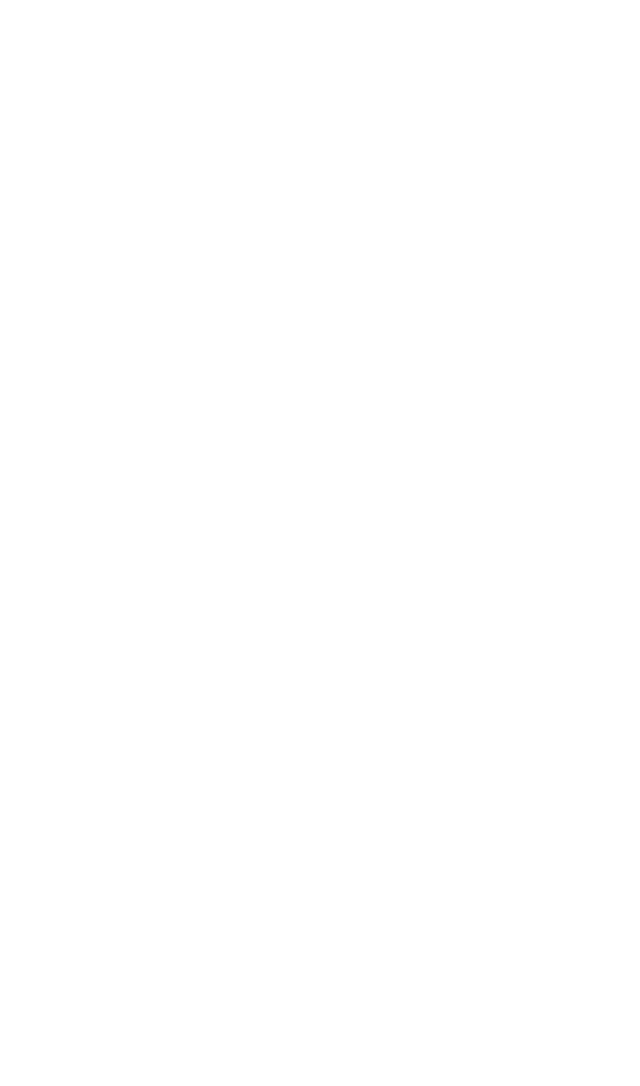
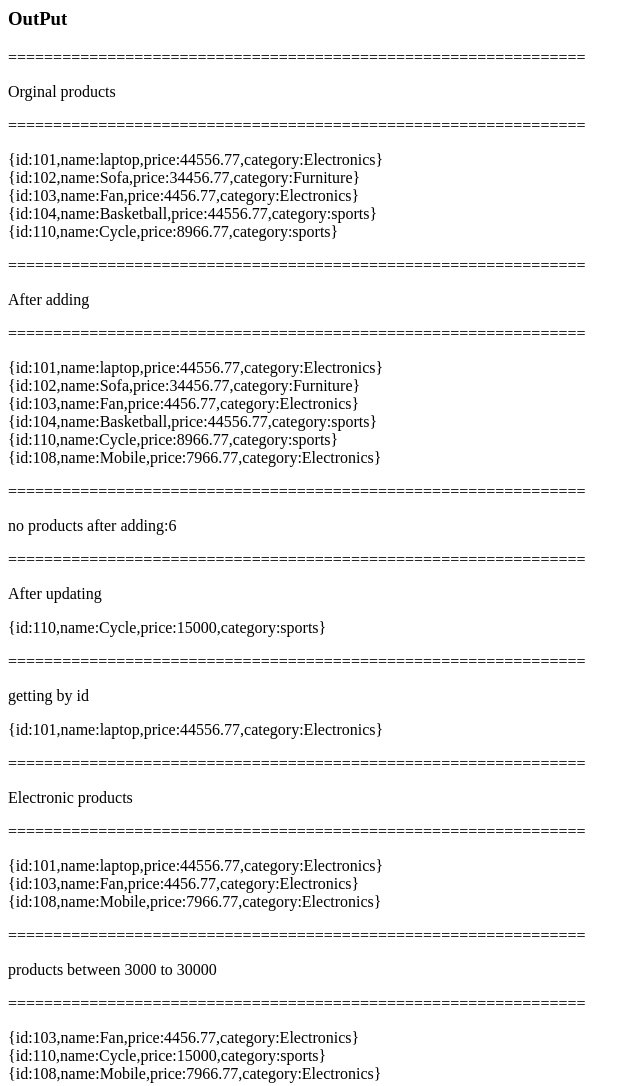
Before and after one commit to Patrickoo7/ofiice_js, a plain HTML site: page assignment/js9/index.html in a window 1280 px wide. Shown: the whole page, without its empty margins (0-640 px from the left). Before the commit the page ends 800 px from the top, so only its background shows below. Drawn offline with Linux system fonts and the light colour scheme.

Commit message:
Add files via upload

```diff
--- a/assignment/js9/index.html
+++ b/assignment/js9/index.html
@@ -1,72 +1,122 @@
 <html>
-    <head>
-        <title>Performing Array Operations</title>
-    </head>
+
+<body>
+    <h3>OutPut </h3>
+    <p>================================================================</p>
+    <p>Orginal products</p>
+    <p>================================================================</p>
+    <p id="p5"></p>
+    <p>================================================================</p>
+    <p>After adding</p>
+    <p>================================================================</p>
+    <p id="p6"></p>
+    <p>================================================================</p>
+    <p id="p2"></p>
+    <p>================================================================</p>
+    <p>After updating</p>
+    <p id="p1"></p>
+    <p>================================================================</p>
+    <p>getting by id</p>
+    <p id="p3"></p>
+    <p>================================================================</p>
+    <p>Electronic products</p>
+    <p>================================================================</p>
+    <p id="p9"></p>
+    <p>================================================================</p>
+    <p>products between 3000 to 30000</p>
+    <p>================================================================</p>
+    <p id="p10"></p>
+
     <script>
+        var cont = "";
+        var aft = "";
+        var delt = "";
         var products =
         [
             { id: 101, name: 'laptop', price: 44556.77, category: 'Electronics' },
             { id: 102, name: 'Sofa', price: 34456.77, category: 'Furniture' },
             { id: 103, name: 'Fan', price: 4456.77, category: 'Electronics' },
             { id: 104, name: 'Basketball', price: 44556.77, category: 'sports' },
-                { id: 105, name: 'Cycle', price: 8966.77, category: 'sports' },
+            { id: 110, name: 'Cycle', price: 8966.77, category: 'sports' },
         ];
 
-        console.log("===========================================================================================\nOriginal Array Of Products\n",products,"\n===========================================================================================\n\nAfter adding new product {id:108, name:'Mobile',price:7966.77,category:'Electronics'} ")
+        for (i = 0; i < products.length; i++)
+        {
+            cont += "{" + "id" + ":" + products[i].id + "," + "name" + ":" + products[i].name + "," + "price" + ":" + products[i].price + "," + "category" + ":" + products[i].category + "}" + "<br>";
+        }
 
-        products.push({ id: 108, name: 'Mobile', price: 7966.77, category: 'Electronics' });
+        console.log("Original Array Of Products")
+        console.log(products)
 
-        console.log("===========================================================================================");
+        document.getElementById("p5").innerHTML = cont;
+
+        console.log("After adding new product {id:108, name:'Mobile',price:7966.77,category:'Electronics'} ")
+
+        document.getElementById("p2").innerHTML = "no products after adding" + ":" + products.push({ id: 108, name: 'Mobile', price: 7966.77, category: 'Electronics' });
+
+        for (i = 0; i < products.length; i++)
+        {
+            aft += "{" + "id" + ":" + products[i].id + "," + "name" + ":" + products[i].name + "," + "price" + ":" + products[i].price + "," + "category" + ":" + products[i].category + "}" + "<br>";
+        }
+
+        document.getElementById("p6").innerHTML = aft;
 
         console.log(products)
 
-        console.log("===========================================================================================");
+        objIndex = products.findIndex((obj => obj.id == 110));
+
+        products[objIndex].price = "15000"
+        document.getElementById("p1").innerHTML = "{" + "id" + ":" + products[4].id + "," + "name" + ":" + products[4].name + "," + "price" + ":" + products[4].price + "," + "category" + ":" + products[4].category + "}";
+
+        objIndex1 = products.find((obj => obj.id == 101));
+        document.getElementById("p3").innerHTML = "{" + "id" + ":" + objIndex1.id + "," + "name" + ":" + objIndex1.name + "," + "price" + ":" + objIndex1.price + "," + "category" + ":" + objIndex1.category + "}";
+
 
         console.log("Product with id 101 :")
         console.log((products[0]))
 
-        console.log("===========================================================================================");
+        delete products[3];
 
-        console.log("update product price with id 110")
-
-        console.log("===========================================================================================");
-
-        var products =
-        [
-            { id: '110', price: '15000' },
-        ];
-
-        function updateData(obj) {
-            var objFound_bool = false;
-            for (var i = 0; i < data.length; i++) {
-                if (obj.name === data[i].name) {
-                    objFound_bool = true;
-                    data[i].value = obj.value;
-                }
-            }
-            if (!objFound_bool) {
-                data.push(obj)
-            }
-        }
+        console.log("After deleating")
 
         console.log(products)
 
-        console.log("===========================================================================================");
+        function groupArrayOfObjects(list, key)
+        {
+            return list.reduce(function (rv, x)
+            {
+                (rv[x[key]] = rv[x[key]] || []).push(x);
+                return rv;
+            }, {});
+        };
 
+
+        var groupedPeople = groupArrayOfObjects(products, "category");
+        var m = groupedPeople.Electronics;
+        var n = "";
+        for (i = 0; i < m.length; i++)
+        {
+            n += "{" + "id" + ":" + m[i].id + "," + "name" + ":" + m[i].name + "," + "price" + ":" + m[i].price + "," + "category" + ":" + m[i].category + "}" + "<br>";
+        }
+
+        document.getElementById("p9").innerHTML = n;
         console.log("Electronics Product : ")
+        console.log(groupedPeople.Electronics);
 
-        console.log("===========================================================================================");
+        var newArray = products.filter(function (el)
+        {
+            return el.price >= 3000 && el.price <= 30000;
+        });
 
-        console.log("{id:103, name:'Fan',price:4456.77,category:'Electronics'},{id:101, name:'laptop',price:44556.77,category:'Electronics'}")
+        console.log("price");
+        console.log(newArray);
+        var a = "";
+        for (i = 0; i < newArray.length; i++)
+        {
+            a += "{" + "id" + ":" + newArray[i].id + "," + "name" + ":" + newArray[i].name + "," + "price" + ":" + newArray[i].price + "," + "category" + ":" + newArray[i].category + "}" + "<br>";
+        }
 
-        console.log("===========================================================================================");
-
-        console.log("product price between 2000 to 50000 :")
-
-        console.log("===========================================================================================");
-
-        console.log("{id:102, name:'Sofa',price:34456.77,category:'Furniture'},{id:103, name:'Fan',price:4456.77,category:'Electronics'}")
-
-        console.log("===========================================================================================");
+        document.getElementById("p10").innerHTML = a;
     </script>
+</body>
 </html>
```
Lines whose indentation alone changed are shown as unchanged.
